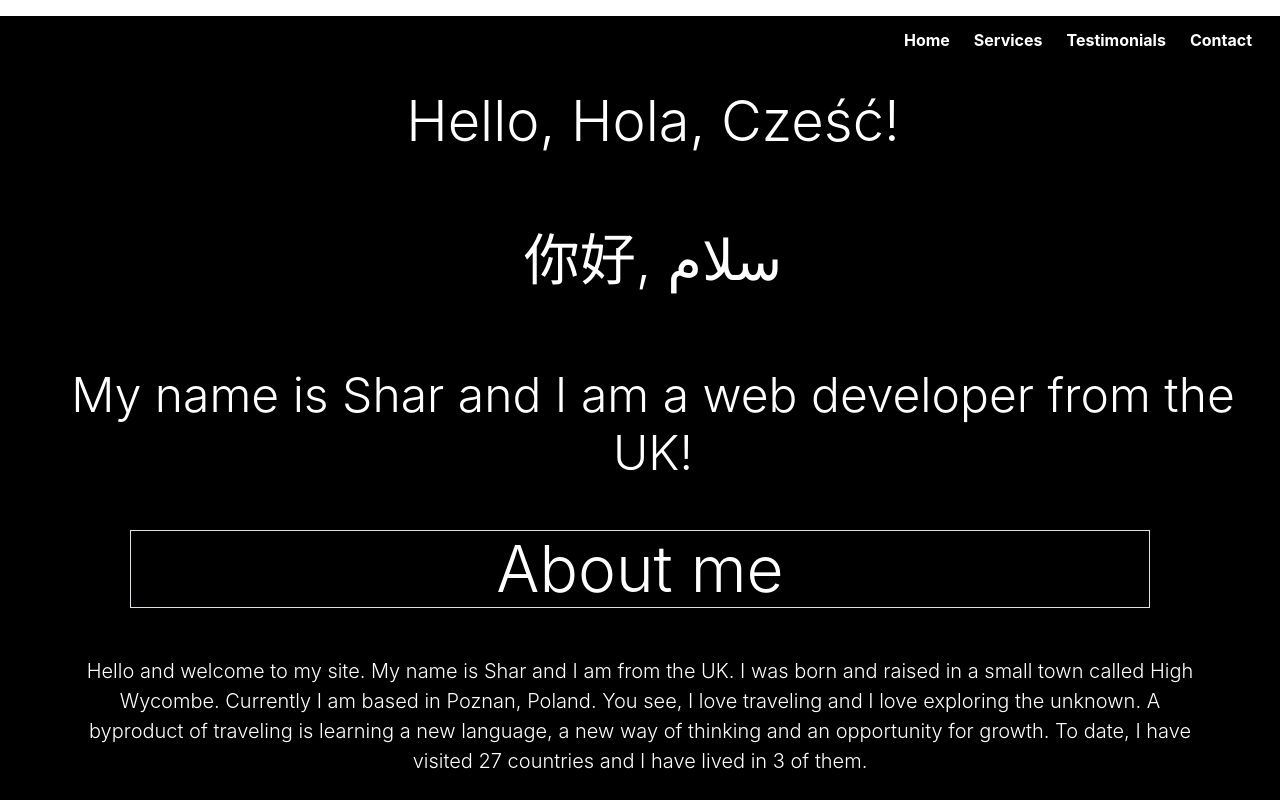
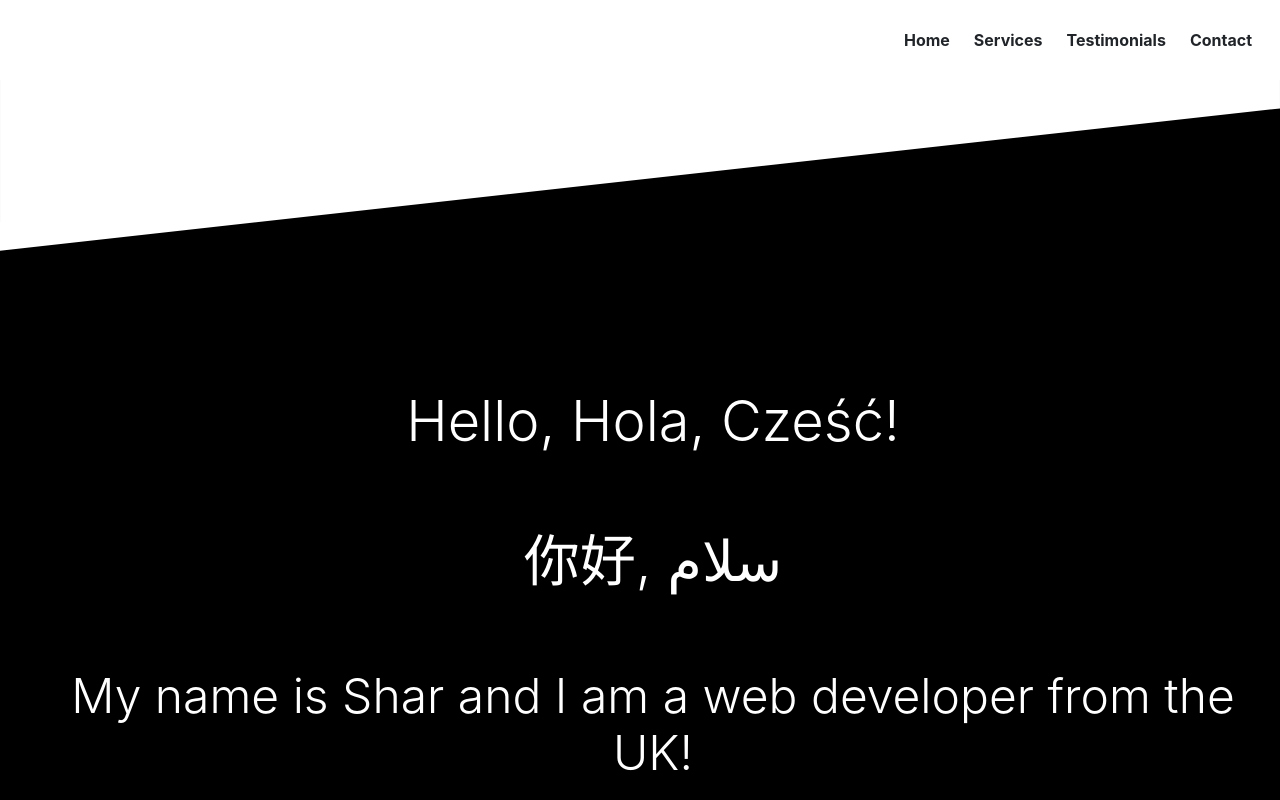
Before and after one commit to shar27/next2021, a Next.js app: page /About in a window 1280 px wide. Shown: the top 800 px of the page. Built offline with nearby package versions, Linux system fonts and the light colour scheme.

Commit message:
shapes three

```diff
--- a/pages/About.js
+++ b/pages/About.js
@@ -24,31 +24,31 @@ const theme = {
 
   return (
 
-<div className={styles.backgrounddiv}>
+<div>
 <Head>
   <title>About</title>
   <meta name="description" content="An introduction on who I am and what technology I like to use for my site" />
 </Head>
-<ul className="nav justify-content-end m-3 text-white">
+<ul className="nav justify-content-end m-3 bg-white">
 
   <li className="nav-item">
   <Link href="/">
-    <a className="nav-link m-2 p-1  text-white fw-bold">Home</a>
+    <a className="nav-link m-2 p-1  text-dark fw-bold">Home</a>
   </Link>
   </li>
   <li className="nav-item">
   <Link href="/">
-    <a className="nav-link m-2 p-1   text-white fw-bold" >Services</a>
+    <a className="nav-link m-2 p-1   text-dark fw-bold" >Services</a>
     </Link>
   </li>
   <li className="nav-item">
   <Link href="/">
-    <a className="nav-link m-2 p-1   text-white fw-bold"  >Testimonials</a>
+    <a className="nav-link m-2 p-1   text-dark fw-bold"  >Testimonials</a>
     </Link>
   </li>
   <li className="nav-item">
   <Link href="/">
-    <a className="nav-link m-2 p-1   text-white fw-bold"  >Contact</a>
+    <a className="nav-link m-2 p-1   text-dark fw-bold"  >Contact</a>
     </Link>
   </li>
 </ul>
@@ -58,9 +58,10 @@ const theme = {
 
 
 
+<div className={styles.backgrounddiv}>
+<svg xmlns="http://www.w3.org/2000/svg" viewBox="0 0 1440 320"><path fill="#ffffff" fill-opacity="1" d="M0,192L1440,32L1440,0L0,0Z"></path></svg>
+  <section className={styles.intro}>
 
-
-  <section className={styles.intro}>
   <div className="container mt-4">
   <h5 className=" display-4 me-4 mt-4 ">Hello, Hola, Cześć!</h5>
   <h5 className="display-4 mt-5 mb-5 m-5 pt-4 pb-4 ms-4 ">  你好, سلام   </h5>
@@ -147,7 +148,7 @@ const theme = {
 
     </div>
     </div>
-
+</div>
 
     )
 }
```
